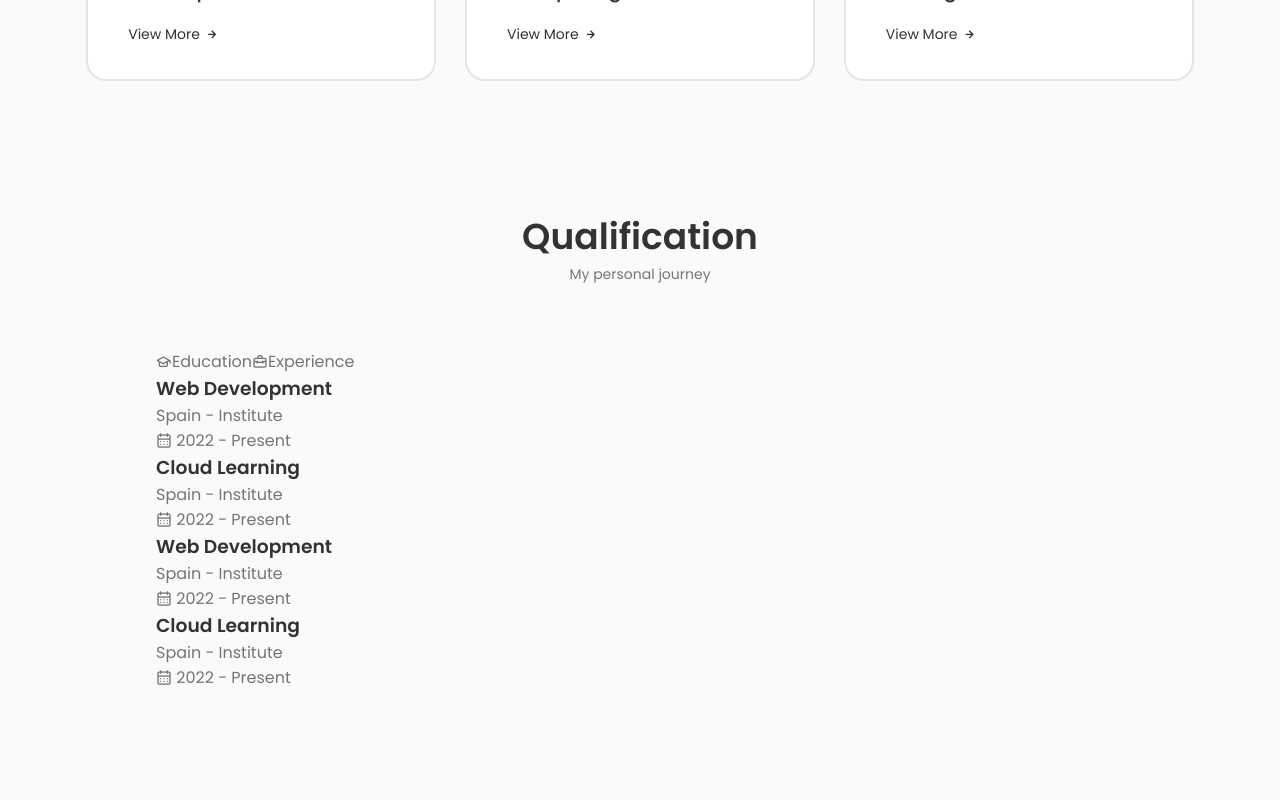
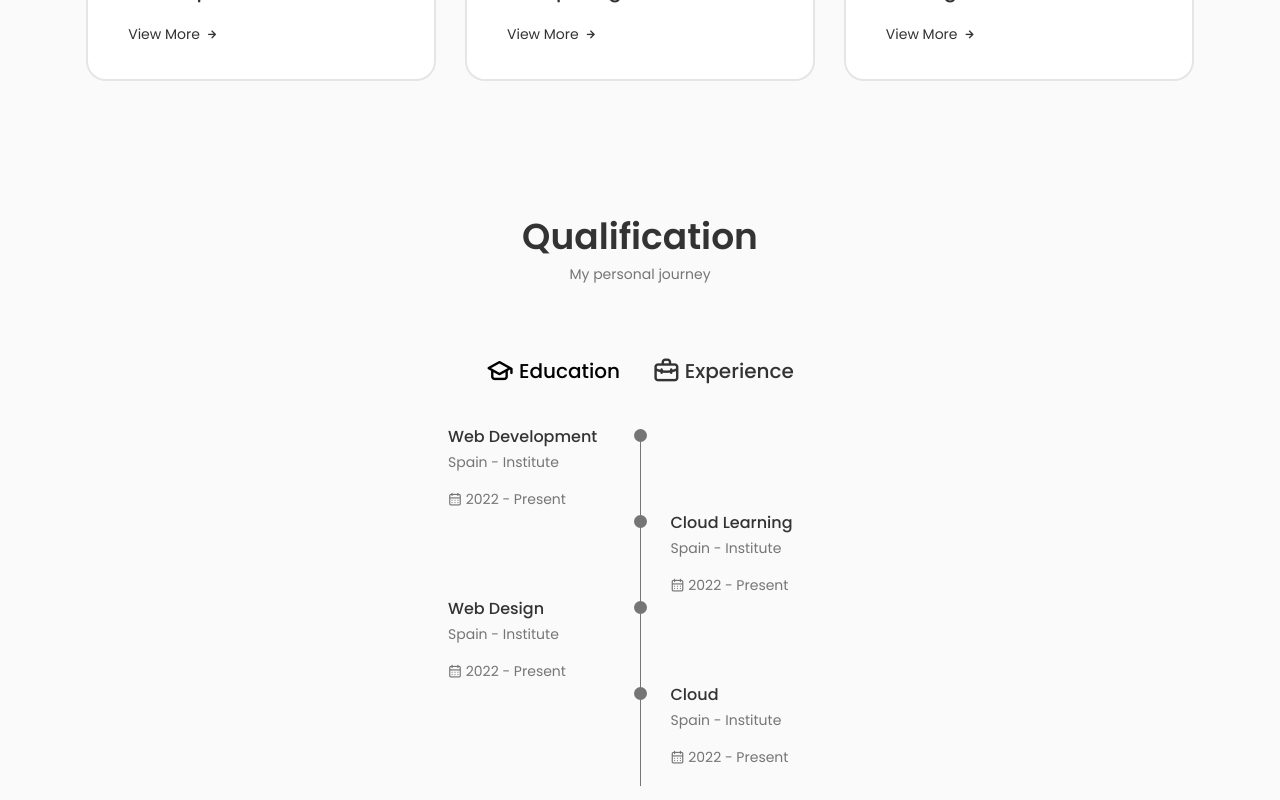
Before and after one commit to damar-glh/me, a React (Create React App) app: page / in a window 1280 px wide. Shown: the part 2469-3269 px from the top of the page. Before the commit the page ends 3191 px from the top, so only its background shows below. Built offline with nearby package versions, Linux system fonts and the light colour scheme.

Commit message:
update: progress-qualification-component

```diff
--- a/src/components/qualification/Qualification.jsx
+++ b/src/components/qualification/Qualification.jsx
@@ -1,22 +1,26 @@
-import React from 'react';
+import React, { useState } from 'react'
 import './qualification.css';
 
 const Qualification = () => {
+    const [toggleState, setToggleState] = useState(1);
+    const toggleTab = (index) => {
+        setToggleState(index);
+    }
   return (
     <section className="qualification section">
         <h2 className="section__title">Qualification</h2>
         <span className="section__subtitle">My personal journey</span>
         <div className="qualification__container container">
             <div className="qualification__tabs">
-                <div className="qualification__button qualification__active button--flex">
+                <div className={toggleState === 1 ? "qualification__button qualification__active button--flex" : "qualification__button button--flex"} onClick={() => toggleTab(1)}>
                     <i className="uil uil-graduation-cap qualification__icon"></i> Education
                 </div>
-                <div className="qualification__button button--flex">
+                <div className={toggleState === 2 ? "qualification__button qualification__active button--flex" : "qualification__button button--flex"} onClick={() => toggleTab(2)}>
                     <i className="uil uil-briefcase-alt qualification__icon"></i> Experience
                 </div>
             </div>
             <div className="qualification__sections">
-                <div className="qualification__content">
+                <div className={toggleState === 1 ? "qualification__content qualification__content-active" : "qualification__content "}>
                     <div className="qualification__data">
                         <div className="">
                             <h3 className="qualification__title">Web Development</h3>
@@ -46,7 +50,36 @@ const Qualification = () => {
                     </div>
                     <div className="qualification__data">
                         <div className="">
-                            <h3 className="qualification__title">Web Development</h3>
+                            <h3 className="qualification__title">Web Design</h3>
+                            <span className="qualification__subtitle">Spain - Institute</span>
+                            <div className="qualification__calender">
+                                <i className="uil uil-calendar-alt"></i> 2022 - Present
+                            </div>
+                        </div>
+                        <div className="">
+                            <span className="qualification__rounder"></span>
+                            <span className="qualification__line"></span>
+                        </div>
+                    </div>
+                    <div className="qualification__data">
+                        <div className=""></div>
+                        <div className="">
+                            <span className="qualification__rounder"></span>
+                            <span className="qualification__line"></span>
+                        </div>
+                        <div className="">
+                            <h3 className="qualification__title">Cloud </h3>
+                            <span className="qualification__subtitle">Spain - Institute</span>
+                            <div className="qualification__calender">
+                                <i className="uil uil-calendar-alt"></i> 2022 - Present
+                            </div>
+                        </div>
+                    </div>
+                </div>
+                <div className={toggleState === 2 ? "qualification__content qualification__content-active" : "qualification__content "}>
+                    <div className="qualification__data">
+                        <div className="">
+                            <h3 className="qualification__title">Product Design</h3>
                             <span className="qualification__subtitle">Spain - Institute</span>
                             <div className="qualification__calender">
                                 <i className="uil uil-calendar-alt"></i> 2022 - Present
@@ -71,6 +104,19 @@ const Qualification = () => {
                             </div>
                         </div>
                     </div>
+                    <div className="qualification__data">
+                        <div className="">
+                            <h3 className="qualification__title">Web Design</h3>
+                            <span className="qualification__subtitle">Spain - Institute</span>
+                            <div className="qualification__calender">
+                                <i className="uil uil-calendar-alt"></i> 2022 - Present
+                            </div>
+                        </div>
+                        <div className="">
+                            <span className="qualification__rounder"></span>
+                            <span className="qualification__line"></span>
+                        </div>
+                    </div>
                 </div>
             </div>
         </div>
--- a/src/components/qualification/qualification.css
+++ b/src/components/qualification/qualification.css
@@ -0,0 +1,81 @@
+.qualification__container {
+    max-width: 768px;
+}
+
+.qualification__tabs {
+    display: flex;
+    justify-content: center;
+    margin-bottom: var(--mb-2);
+}
+
+.qualification__button {
+    font-size: var(--h3-font-size);
+    font-weight: var(--font-medium);
+    color: var(--title-color);
+    margin: 0 var(--mb-1);
+    cursor: pointer;
+}
+
+.qualification__button:hover {
+    color: var(--title-color-dark);
+}
+
+.qualification__icon {
+    font-size: 1.8rem;
+    margin-right: var(--mb-0-25);
+}
+
+.qualification__active {
+    color: var(--title-color-dark);
+}
+
+.qualification__sections {
+    display: grid;
+    grid-template-columns: 0.5fr;
+    justify-content: center;
+}
+
+.qualification__content {
+    display: none;
+}
+
+.qualification__content-active {
+    display: block;
+}
+
+.qualification__data {
+    display: grid;
+    grid-template-columns: 1fr max-content 1fr;
+    column-gap: 1.5rem;
+}
+
+.qualification__title {
+    font-size: var(--normal-font-size);
+    font-weight: var(--font-medium);
+}
+
+.qualification__subtitle {
+    display: inline-block;
+    font-size: var(--small-font-size);
+    margin-bottom: var(--mb-1);
+}
+
+.qualification__calender {
+    font-size: var(--small-font-size);
+}
+
+.qualification__rounder {
+    display: inline-block;
+    width: 13px;
+    height: 13px;
+    background-color: var(--text-color);
+    border-radius: 50%;
+}
+
+.qualification__line {
+    display: block;
+    width: 1px;
+    height: 100%;
+    background-color: var(--text-color);
+    transform: translate(6px, -7px)
+}
```
